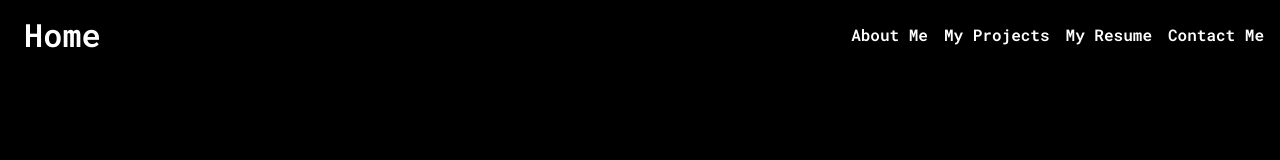
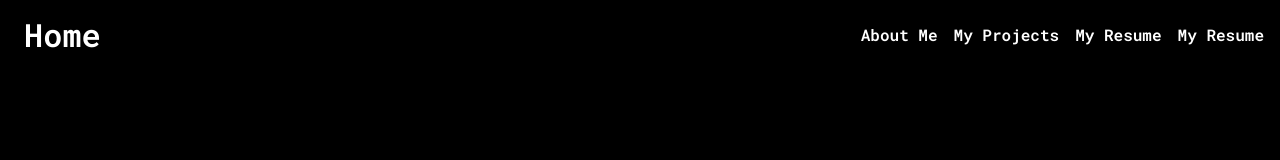
Before and after one commit to javierperez98/react_Portfolio, a React (Create React App) app: page / in a window 1280 px wide. Shown: the top 160 px of the page. Built offline with nearby package versions, Linux system fonts and the light colour scheme.

Commit message:
updated links and added link for resume

```diff
--- a/src/componets/navLinks.js
+++ b/src/componets/navLinks.js
@@ -10,8 +10,11 @@ function NavLinks() {
 					{arr.text}
 				</NavLink>
 			))}
-			<a className="nav-link text-white" href="#contact-me">
-				Contact Me
+			<a
+				className="nav-link text-white"
+				href="https://docs.google.com/document/d/117FolzifuTavc4wU3poC1Vd4FT247TOQrqZZIYKNWm4/edit?usp=sharing"
+			>
+				My Resume
 			</a>
 		</div>
 	);
```
